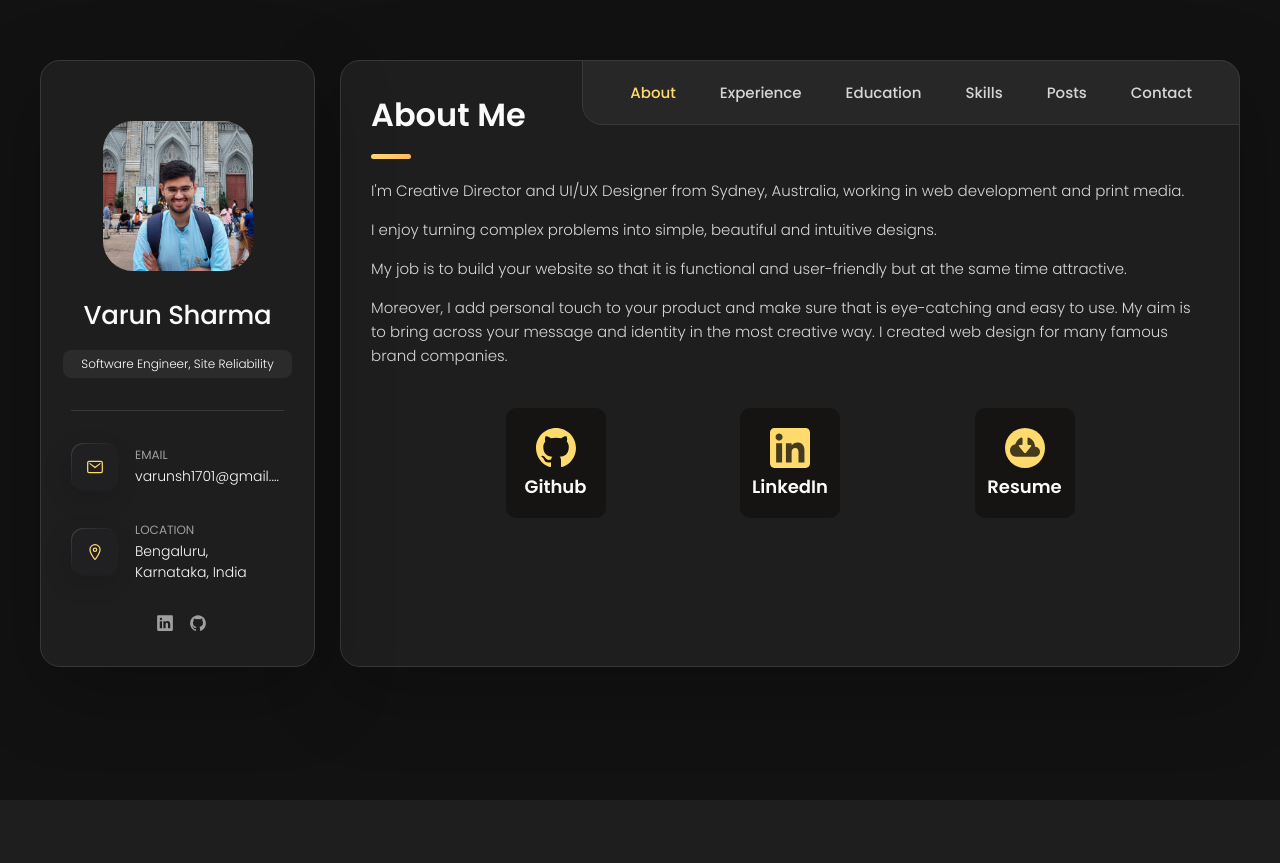
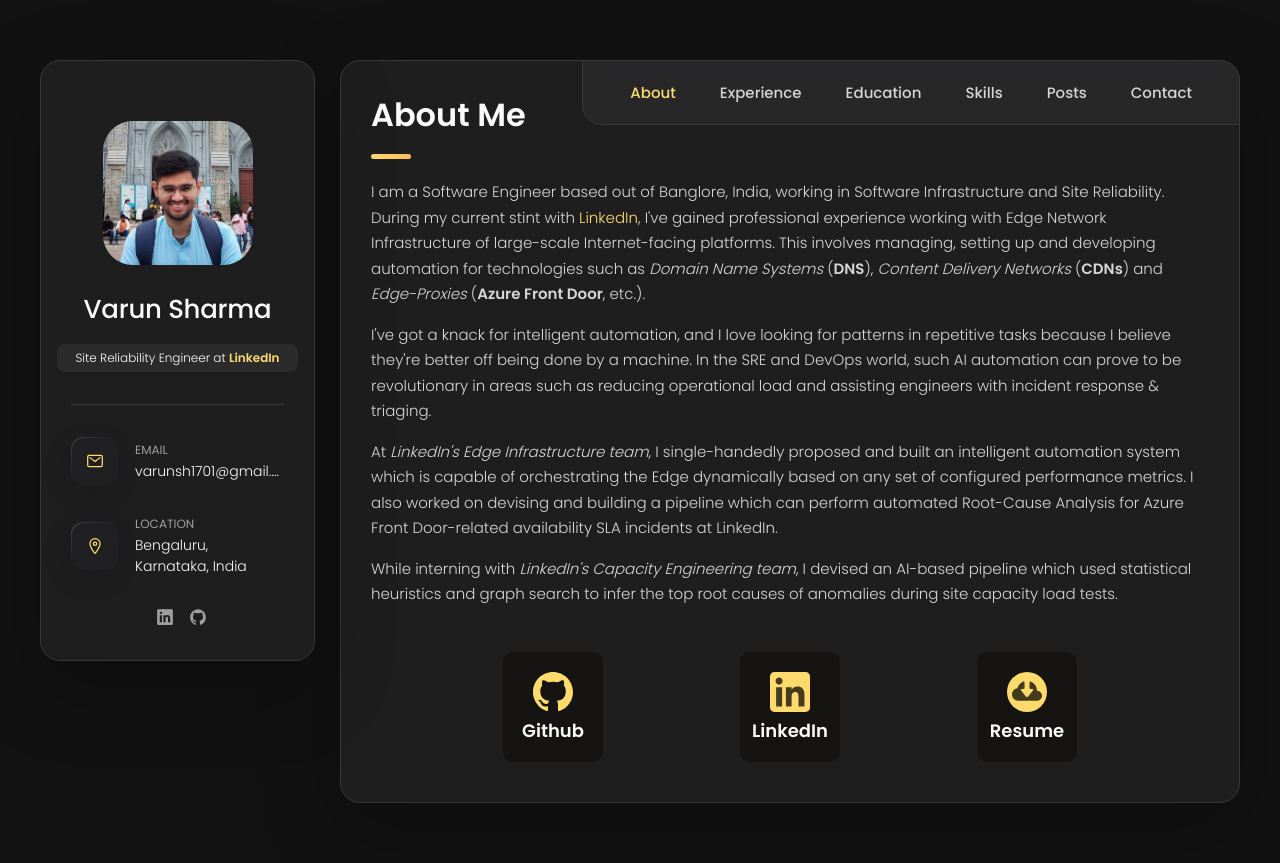
Before and after one commit to thevarunsharma/varunsharma.net, a Flask app: page / in a window 1280 px wide. Before the commit the page ends 800 px from the top, so only its background shows below. Run offline with Flask 2, Linux system fonts and the light colour scheme.

Commit message:
Edited 'about me' text

```diff
--- a/config.yaml
+++ b/config.yaml
@@ -3,10 +3,11 @@
   icon: https://assets.varunsharma.net/icons/logo.ico
   css: https://assets.varunsharma.net/css/style.css
   script: https://assets.varunsharma.net/scripts/script.js
+
 basic:
   name: Varun Sharma
   profile_img: https://assets.varunsharma.net/media/profile_pic.jpg
-  title: Software Engineer, Site Reliability
+  title: Site Reliability Engineer at <b><a href="https://www.linkedin.com">LinkedIn</a></b>
   email: varunsh1701@gmail.com
   address: Bengaluru, Karnataka, India
   linkedin: https://lnkd.in/thevarunsharma
@@ -15,11 +16,13 @@
 
 about:
   text: |
-    I'm Creative Director and UI/UX Designer from Sydney, Australia, working in web development and print media.
-    I enjoy turning complex problems into simple, beautiful and intuitive designs.
+    I am a Software Engineer based out of Banglore, India, working in Software Infrastructure and Site Reliability. During my current stint with <a href="https://www.linkedin.com">LinkedIn</a>, I've gained professional experience working with Edge Network Infrastructure of large-scale Internet-facing platforms. This involves managing, setting up and developing automation for technologies such as <i>Domain Name Systems</i> (<b>DNS</b>), <i>Content Delivery Networks</i> (<b>CDNs</b>) and <i>Edge-Proxies</i> (<b>Azure Front Door</b>, etc.).
 
-    My job is to build your website so that it is functional and user-friendly but at the same time attractive.
-    Moreover, I add personal touch to your product and make sure that is eye-catching and easy to use. My aim is to bring across your message and identity in the most creative way. I created web design for many famous brand companies.
+    I've got a knack for intelligent automation, and I love looking for patterns in repetitive tasks because I believe they're better off being done by a machine. In the SRE and DevOps world, such AI automation can prove to be revolutionary in areas such as reducing operational load and assisting engineers with incident response & triaging.
+
+    At <i>LinkedIn's Edge Infrastructure team</i>, I single-handedly proposed and built an intelligent automation system which is capable of orchestrating the Edge dynamically based on any set of configured performance metrics. I also worked on devising and building a pipeline which can perform automated Root-Cause Analysis for Azure Front Door-related availability SLA incidents at LinkedIn.
+
+    While interning with <i>LinkedIn's Capacity Engineering team</i>, I devised an AI-based pipeline which used statistical heuristics and graph search to infer the top root causes of anomalies during site capacity load tests.
 
 experience:
   - title: Site Reliability Engineer
@@ -135,6 +138,7 @@
   - title: Hybrid Edge using AFD & LinkedIn's PoPs
     link: https://www.linkedin.com/feed/update/urn:li:activity:6903239693618573312/
   - link: https://github.com/thevarunsharma
+  - link: https://engineering.linkedin.com/blog/2021/rethinking-site-capacity-projections-with-capacity-analyzer
 
 contact:
   # gmap embeded iframe src
--- a/static/css/style.css
+++ b/static/css/style.css
@@ -294,6 +294,7 @@
 
 .link-flexbox {
   display: flex;
+  flex-wrap: wrap;
   align-items: center;
   justify-content:space-evenly;
 }
@@ -302,6 +303,8 @@
   padding-top: 15px;
   padding-top: 15px;
   border-radius: 10px;
+  margin: 5px;
+  margin-bottom: 10px;
   background-color: rgb(22, 19, 19);
   width: 100px;
   height: 110px;
@@ -359,12 +362,28 @@
   border-radius: 20px;
 }
 
+.avatar-box img {
+  border-radius: 20px;
+}
+
 .info-content .name {
   color: var(--white-2);
   font-size: var(--fs-3);
   font-weight: var(--fw-500);
   letter-spacing: -0.25px;
   margin-bottom: 10px;
+}
+
+.info-content a{
+  display: inline-block;;
+}
+
+.info-content a:link{
+  color: #FFDB70;
+}
+
+.info-content a:visited{
+  color: #FFDB70;
 }
 
 .info-content .title {
@@ -375,6 +394,7 @@
   width: max-content;
   padding: 3px 12px;
   border-radius: 8px;
+  text-align: center;
 }
 
 .info_more-btn {
@@ -524,11 +544,22 @@
   color: var(--light-gray);
   font-size: var(--fs-6);
   font-weight: var(--fw-300);
-  line-height: 1.6;
+  line-height: 1.7;
 }
 
 .about-text p { margin-bottom: 15px; }
 
+.about-text a{
+  display: inline-block;;
+}
+
+.about-text a:link{
+  color: #FFDB70;
+}
+
+.about-text a:visited{
+  color: #FFDB70;
+}
 
 
 /**
--- a/templates/index.html
+++ b/templates/index.html
@@ -46,9 +46,9 @@
         </figure>
 
         <div class="info-content">
-          <h1 class="name" title="{{basic.name}}">{{basic.name}}</h1>
+          <h1 class="name" title="{{basic.name}}">{{basic.name | safe}}</h1>
 
-          <p class="title">{{basic.title}}</p>
+          <p class="title">{{basic.title | safe}}</p>
         </div>
 
         <button class="info_more-btn" data-sidebar-btn>
@@ -74,7 +74,7 @@
             <div class="contact-info">
               <p class="contact-title">Email</p>
 
-              <a href="mailto:{{basic.email}}" class="contact-link">{{basic.email}}</a>
+              <a href="mailto:{{basic.email}}" class="contact-link">{{basic.email | safe}}</a>
             </div>
 
           </li>
@@ -116,7 +116,7 @@
             <div class="contact-info">
               <p class="contact-title">Location</p>
 
-              <address>{{basic.address}}</address>
+              <address>{{basic.address | safe}}</address>
             </div>
 
           </li>
```
Also changed, not shown: other parts of static/css/style.css (+20 -8 lines), static/media/profile_pic.jpg.
